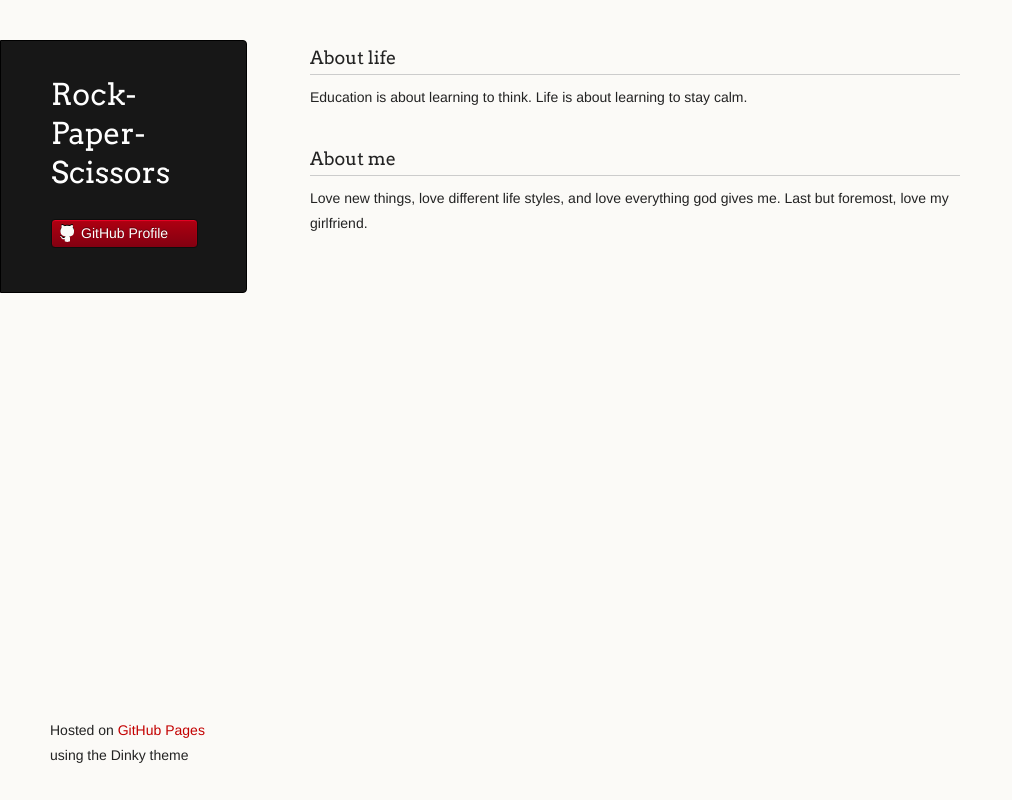
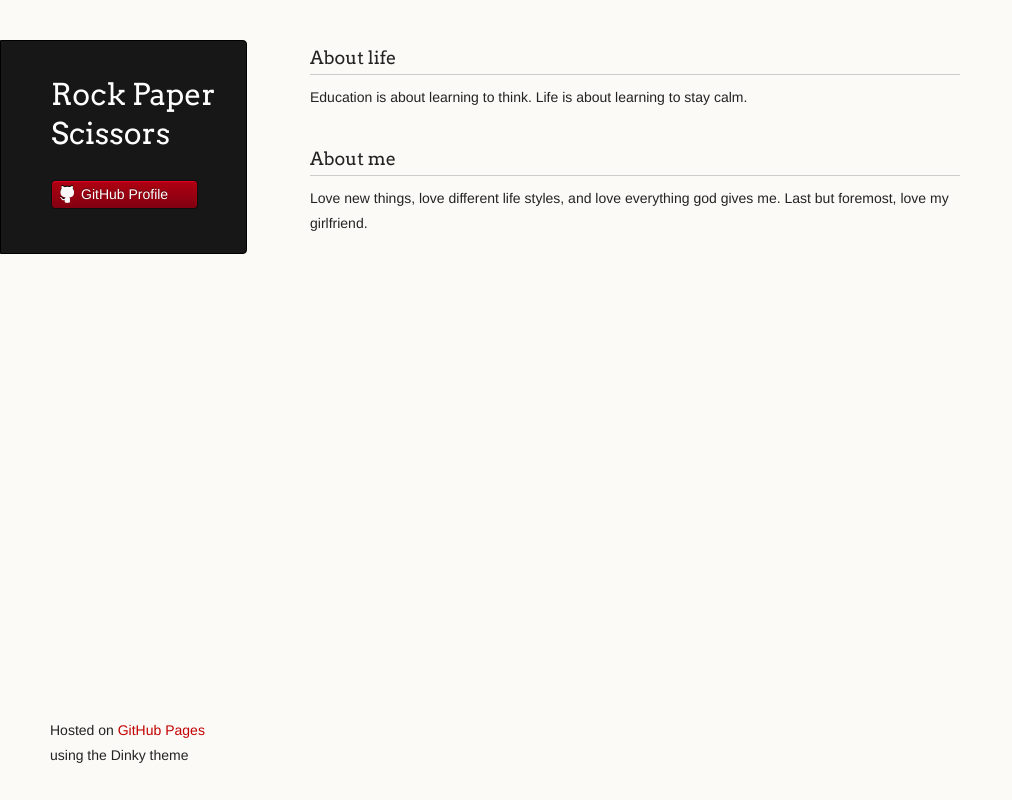
Before and after one commit to yzhang43/yzhang43.github.io, a plain HTML site: page index.html in a window 1280 px wide. Shown: the whole page, without its empty margins (0-1012 px from the left). Drawn offline with Linux system fonts and the light colour scheme.

Commit message:
Homepage

```diff
--- a/index.html
+++ b/index.html
@@ -16,7 +16,7 @@
   <body>
     <div class="wrapper">
       <header>
-        <h1 class="header">Rock-Paper-Scissors</h1>
+        <h1 class="header">Rock Paper Scissors</h1>
         <p class="header"></p>
 
 
```
